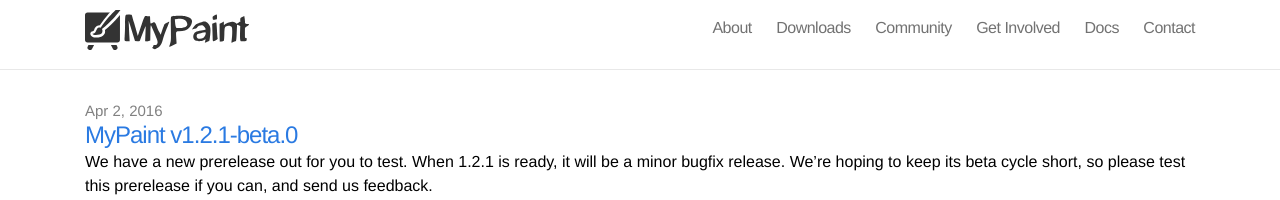
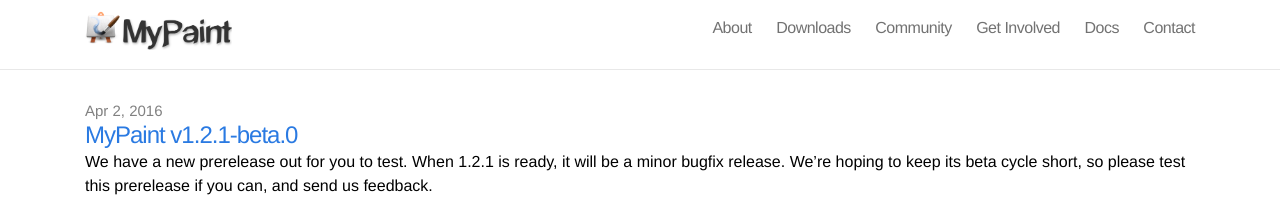
Before and after one commit to mypaint/website-2015, a Jekyll site: the page built from index.html, in a window 1280 px wide. Shown: the top 200 px of the page. Built offline with Jekyll 4.4.1, drawn with Linux system fonts in a browser that asks for light colours.

Commit message:
Switch Website Header Logo to Community Logo

```diff
--- a/_includes/header.html
+++ b/_includes/header.html
@@ -2,7 +2,7 @@
 
   <div class="wrap">
 
-    <a class="site-title" href="{{ site.baseurl }}/"><img src="/assets/discourse/2016-0320-Community_Logo.svg" style="margin-top: 10px; margin-right: 4px; max-height: 40px" /></a>
+    <a class="site-title" href="{{ site.baseurl }}/"><img src="/assets/discourse/2016-0320-Community_Logo.png" style="margin-top: 10px; margin-right: 4px; max-height: 40px" /></a>
 
     <nav class="site-nav">
       <a href="#" class="menu-icon">
```
